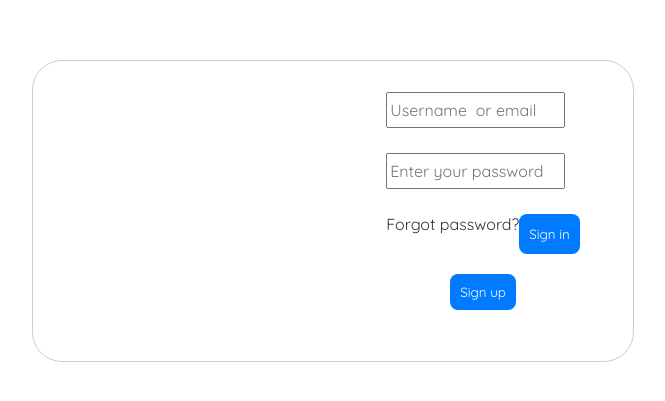
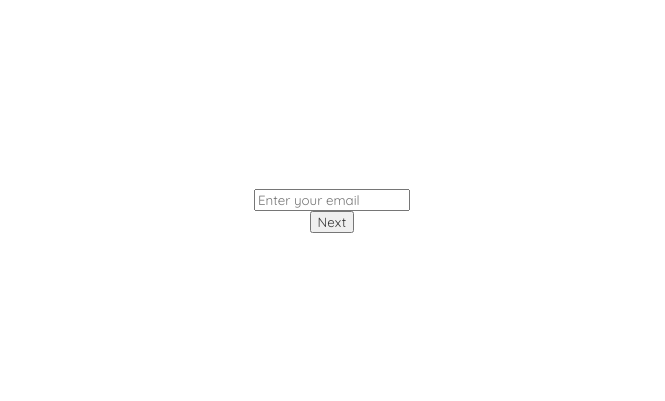
Before and after one commit to vignesh-16/todo, a React (Create React App) app in the folder front-end/: page / in a window 1280 px wide. Shown: the part 149-550 px from the top of the page, without its empty margins (308-973 px from the left). Built offline with nearby package versions, Linux system fonts and the light colour scheme; the HTML template or start-up script is replaced by a standard one.

Commit message:
[To Do]:: Front-end: -> Trying to implement gmail like login using one credential at a time.

```diff
--- a/front-end/src/App.js
+++ b/front-end/src/App.js
@@ -1,8 +1,9 @@
 import Navbar from './Navbar';
 import { BrowserRouter as Router, Route, Switch } from 'react-router-dom';
 import SignUp from './SignUp';
-import SignIn from './SignIn';
+//import SignIn from './SignIn';
 import UsersRoute from './UsersRoute';
+import Login from './Login';
 
 function App() {
   return (
@@ -12,7 +13,7 @@
           <div className="page-content">
             <Switch>
               <Route exact path="/">
-                < SignIn />
+                < Login />
               </Route>
               <Route exact path="/signup">
                 < SignUp />
--- /dev/null
+++ b/front-end/src/Login.js
@@ -0,0 +1,43 @@
+import { useEffect, useRef, useState } from "react";
+
+const Login = () => {
+
+    const [ userAction, setUserAction ] = useState('email');
+    const [ label, setLabel ] = useState('Next')
+    const userInput = useRef(null)
+    const passInput = useRef(null)
+
+    useEffect(()=>{
+        if (userAction === 'email') {
+            setLabel('Next');
+        } else {
+            setLabel('Sign in')
+        }
+    },[userAction])
+
+    const jumpToNext = ()=>{
+        if (userAction === 'email') {
+            console.log(`%c Hi.. here is the email: ${userInput}`,'color: teal; font-size: 15px');
+            setUserAction('pass')
+        } else {
+            console.log(`%c Hi.. here is the password: ${passInput}`,'color: teal; font-size: 15px');
+        }
+    }
+
+    const steps = {
+        email : <input type="email" ref={userInput} placeholder="Enter your email" required></input>,
+        pass : <input type="password" ref={passInput} placeholder="Enter your account password" required></input>
+    }
+
+    return (
+        <section className="login-class">
+            { steps[userAction] }
+            <div className="user-actions">
+                <button className={`go-back ${userAction === 'email' ? 'hidden': ''}`} onClick={ (e)=> { console.log('Back to email') } }>Back</button>
+                <button type="submit" onClick={ (e)=>{ jumpToNext() } } className="go-next" >{label}</button>
+            </div>
+        </section>
+    );
+}
+
+export default Login;
--- a/front-end/src/index.css
+++ b/front-end/src/index.css
@@ -238,3 +238,17 @@
 .border-bottom {
   border-bottom: 1px solid #f2f2f2;
 }
+
+.hidden {
+  display: none;
+}
+
+.login-class {
+  display: flex;
+  flex-direction: column;
+  margin: auto;
+}
+
+.login-class * {
+  margin: auto;
+}
```
